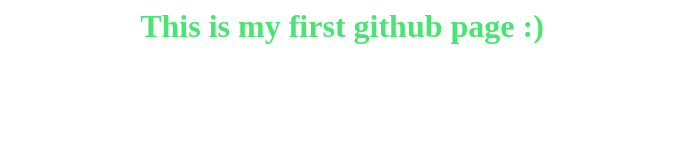
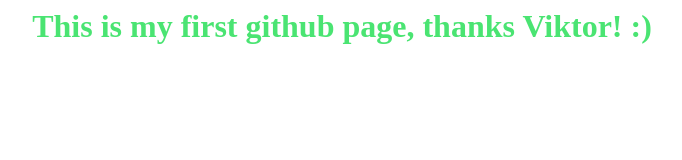
Before and after one commit to Milena-Juarez/MyfirsWebsite, a plain HTML site: page index.html in a window 1280 px wide. Shown: the whole page, without its empty margins (298-980 px from the left). Drawn offline with Linux system fonts and the light colour scheme.

Commit message:
Update index.html

```diff
--- a/index.html
+++ b/index.html
@@ -4,7 +4,7 @@
   </title>
 
   <body>
-    <h1> This is my first github page :) </h1>
+    <h1> This is my first github page, thanks Viktor! :) </h1>
   </body>
 
   <style>
```
